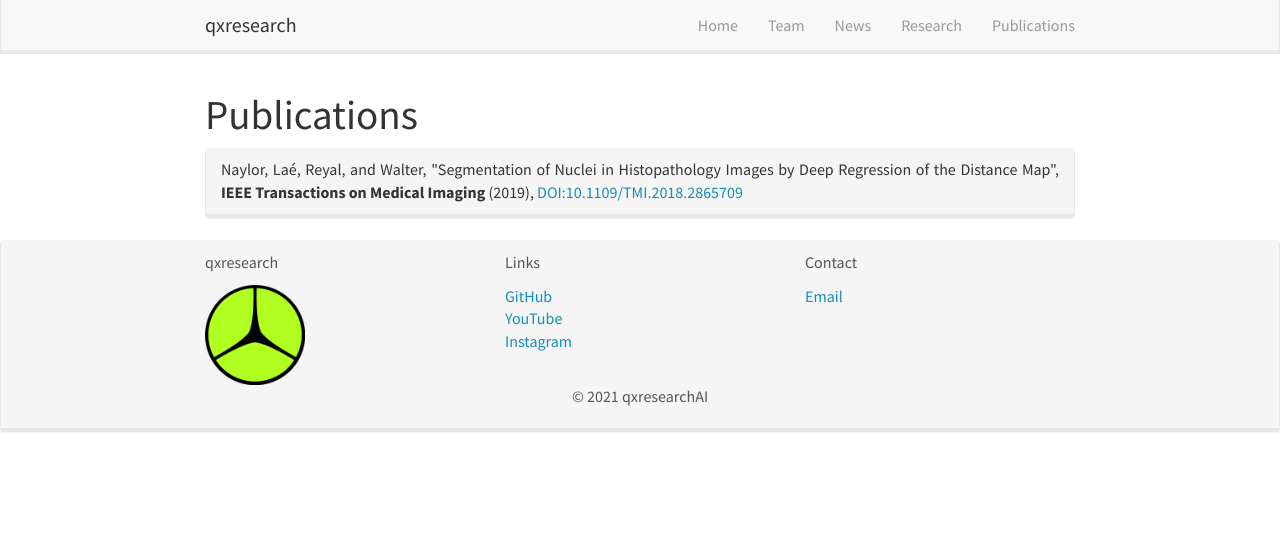
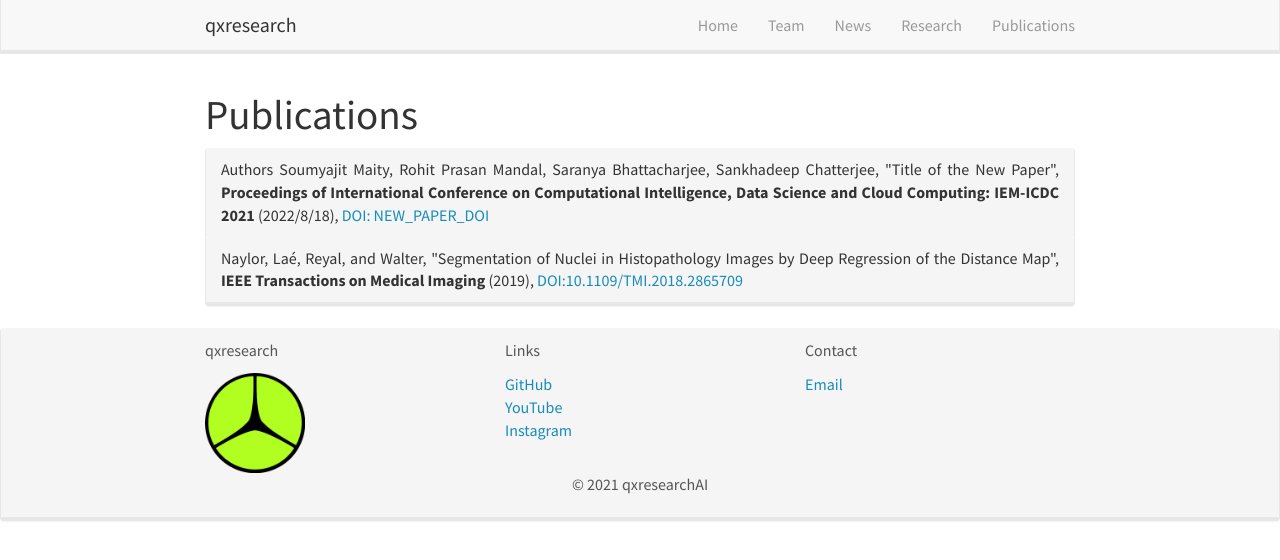
Before and after one commit to qxresearch/qxresearch.github.io, a Jekyll site: the page built from _pages/publications.html, in a window 1280 px wide. Shown: the top 560 px of the page. Built offline with Jekyll 4.4.1, drawn with Linux system fonts in a browser that asks for light colours; nearby versions of some CDN libraries.

Commit message:
Update publications.html

```diff
--- a/_pages/publications.html
+++ b/_pages/publications.html
@@ -1,21 +1,52 @@
 ---
 title: "Publications"
 layout: default
-excerpt: "RT2 Lab -- Publications."
+excerpt: "qxresearch AI Lab -- Publications."
 sitemap: false
 permalink: /publications/
 ---
+
 
 <h1>{{page.title}}</h1>
 
 <div class="panel-group" id="accordion">
     <div class="panel panel-default">
 
+        <!-- New Paper -->
+        <div class="panel-heading">
+            <!-- Authors -->
+            Authors
+            Soumyajit Maity, Rohit Prasan Mandal, Saranya Bhattacharjee, Sankhadeep Chatterjee,
+
+            <!-- Title with link -->
+            "Title of the New Paper",
+
+            <!-- Container -->
+            <b>Proceedings of International Conference on Computational Intelligence, Data Science and Cloud Computing: IEM-ICDC 2021</b>
+
+            <!-- Issued Date -->
+            (2022/8/18),
+
+            <!-- DOI -->
+            <a href="https://doi.org/NEW_PAPER_DOI">DOI: NEW_PAPER_DOI</a>
+        </div>
+
+        <div id="collapseNEW" class="panel-collapse collapse">
+            <div class="panel-body">
+                <!-- Description -->
+                Maity, Soumyajit Mandal, Rohit Prasan Bhattacharjee, Saranya Chatterjee, Sankhadeep Alzheimer’s disease is an incurable, progressive neurological disease that causes the brain to shrink and brain cells to die. Earlier detection of Alzheimer’s disease can lead to proper treatment and prevent brain tissue damage. So accurate and fast detection of Alzheimer is most important. There is many well-established model which can predict Alzheimer’s disease but they struggle hard for imbalance datasets. This work has focused on the early and fast detection of Alzheimer’s disease from imbalance brain magnetic resonance imaging (MRI) dataset using proper variational autoencoder (VAE) model. Firstly, the whole dataset has been converted into a latent vector form then we used some popular sampling methods to balance the dataset. Finally, we applied some classification algorithm to classify the brain MRI images into …
+
+                <!-- Total Citations -->
+                Total citations: Cited by 1
+
+                <!-- Link -->
+                <a class="btn btn-outline-primary" href="https://doi.org/NEW_PAPER_DOI" role="button" target="blank">Link</a>
+            </div>
+        </div>
+
+        <!-- Continue with other publications -->
         {% for publi in site.data.publications %}
             <div class="panel-heading">
-            <a data-toggle="collapse" data-parent="#accordion"
-               href="#collapse{{forloop.index}}"
-               style="color: inherit;">
                 <!-- authors -->
                 {% assign authors = "" | split:"/" %}
                 {% for author in publi.author %}
@@ -36,7 +67,6 @@ permalink: /publications/
                 {% if publi.DOI %}
                     <a href="https://doi.org/{{publi.DOI}}">DOI:{{publi.DOI}}</a>
                 {% endif %}
-            </a>
             </div>
 
             <div id="collapse{{forloop.index}}" class="panel-collapse collapse">
@@ -48,5 +78,6 @@ permalink: /publications/
                 </div>
             </div>
         {% endfor %}
+
     </div>
 </div>
```
Lines whose indentation alone changed are shown as unchanged.
